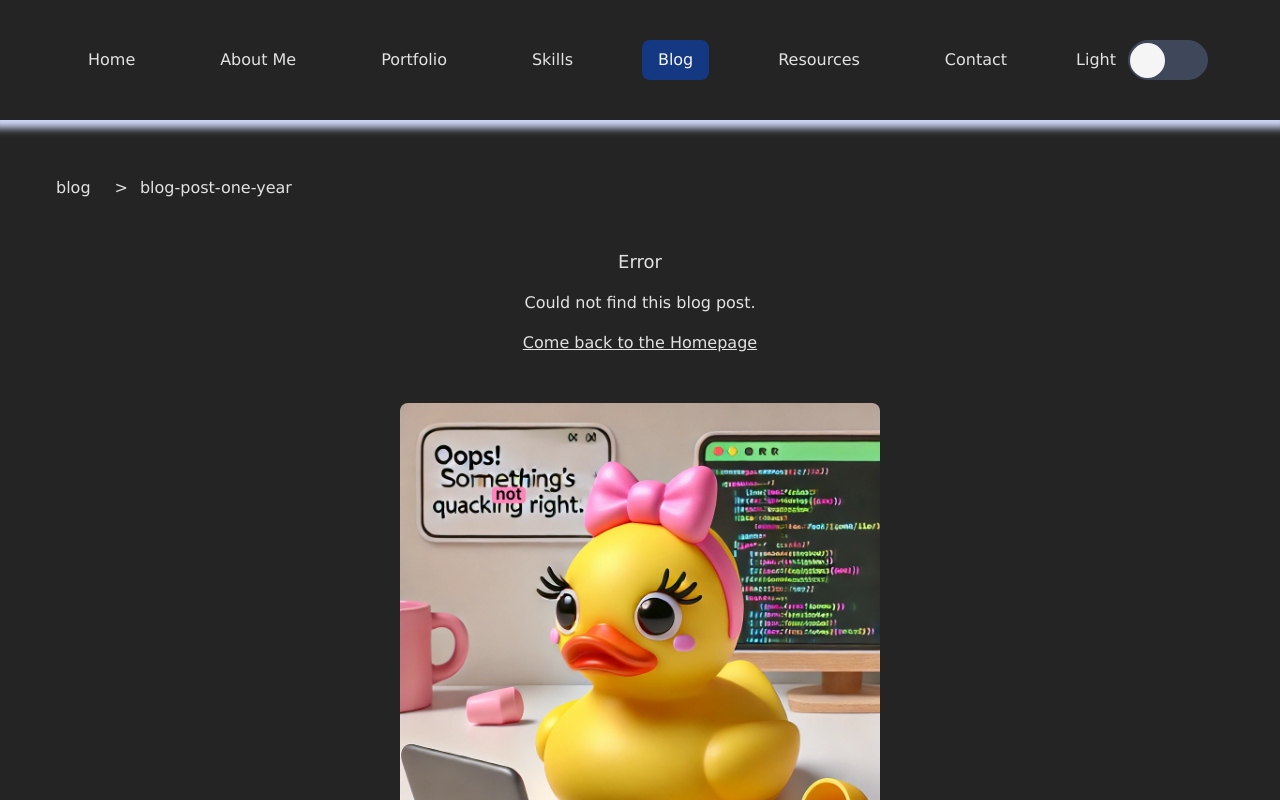
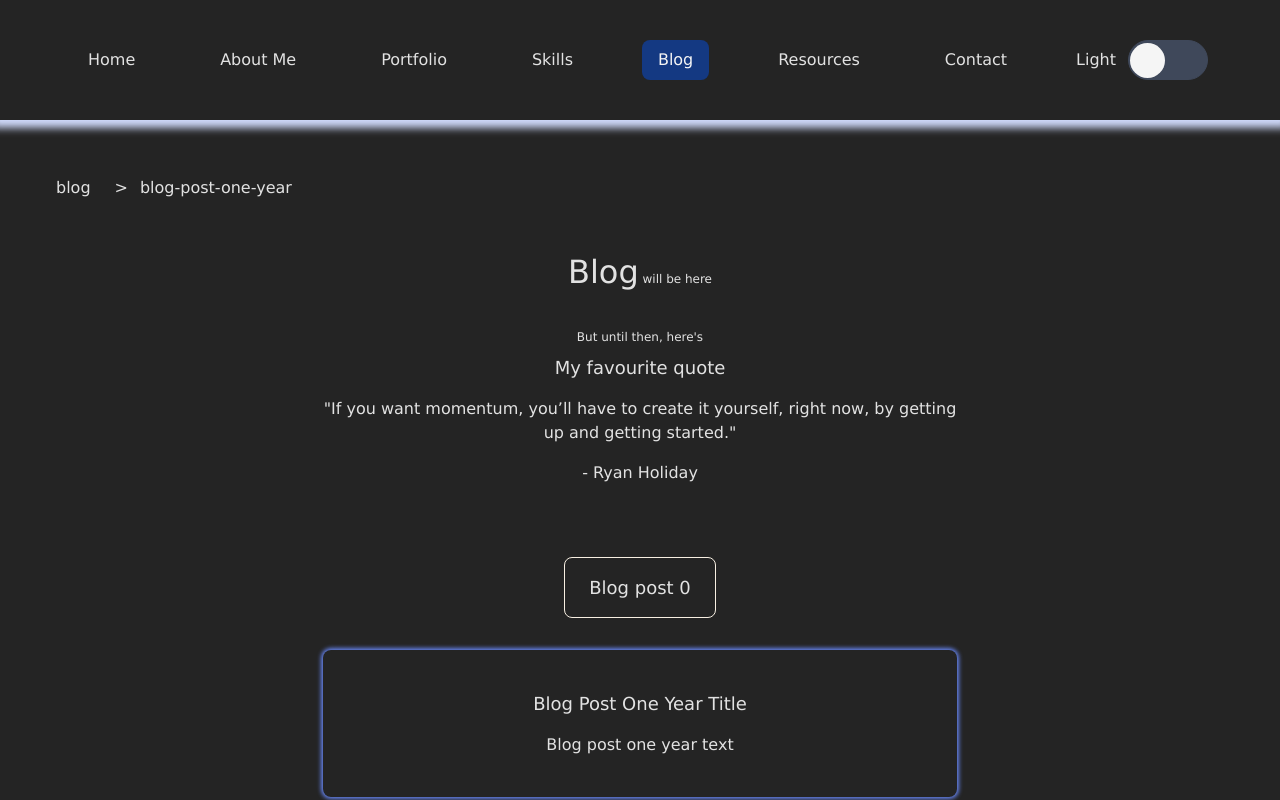
Before and after one commit to alenatih/Personal-Website, a React (Vite) app: page /blog/blog-post-one-year in a window 1280 px wide. Built offline with nearby package versions, Linux system fonts and the light colour scheme; no server answers.

Commit message:
Adding a new BlogPost file and a route for it

```diff
--- a/src/App.tsx
+++ b/src/App.tsx
@@ -19,6 +19,7 @@ import Project, { projectInfoLoader } from "./components/portfolio/Project.tsx"
 import Skills from "./components/Skills.tsx"
 import Resources from "./components/Resources.tsx"
 import Blog, { blogPostsLoader } from "./components/blog/Blog.tsx"
+import BlogPostOneYear from "./components/blog/BlogPostOneYear.tsx"
 import BlogPost, { blogPostInfoLoader } from "./components/blog/BlogPost.tsx"
 import Contact, { contactAction } from "./components/Contact.tsx"
 import NotFound from "./components/NotFound.tsx"
@@ -62,6 +63,10 @@ const router = createBrowserRouter(
     //     element={<BlogPost />}
     //     loader={blogPostInfoLoader}
     //     />
+    //   <Route
+    //     path="blog-post-one-year"
+    //     element={<BlogPostOneYear />}
+    //    />
     // </Route>
     // <Route path="/resources" element={<Resources />} />
     // <Route path="/contact" element={<Contact />} action={contactAction} />
@@ -95,6 +100,10 @@ const router = createBrowserRouter(
           element={<BlogPost />}
           loader={blogPostInfoLoader}
           />
+        <Route
+          path="blog-post-one-year"
+          element={<BlogPostOneYear />}
+        />
       </Route>
       <Route path={ROUTE.resources} element={<Resources />} />
       <Route path={ROUTE.contact} element={<Contact />} action={contactAction} />
--- /dev/null
+++ b/src/components/blog/BlogPostOneYear.tsx
@@ -0,0 +1,14 @@
+function BlogPostOneYear() {
+    return (
+        <div className="blog-post">
+            <h4 className="blog-post-page-title">
+                Blog Post One Year Title
+            </h4>
+            <p className="blog-post-text">
+                Blog post one year text
+            </p>
+        </div>
+    )
+}
+
+export default BlogPostOneYear
--- a/src/layouts/BlogLayout.tsx
+++ b/src/layouts/BlogLayout.tsx
@@ -1,4 +1,4 @@
-import { Outlet } from "react-router-dom"
+import { NavLink, Outlet } from "react-router-dom"
 
 function Blog() {
     return (
@@ -16,6 +16,10 @@ function Blog() {
             </p>
             <p className="blog-quote-author">- Ryan Holiday</p>
 
+            <NavLink to="blog-post-one-year">
+                <h4 className="blog-post-title">Blog post 0</h4>
+            </NavLink>
+
             <Outlet />
         </div>
     )
```
